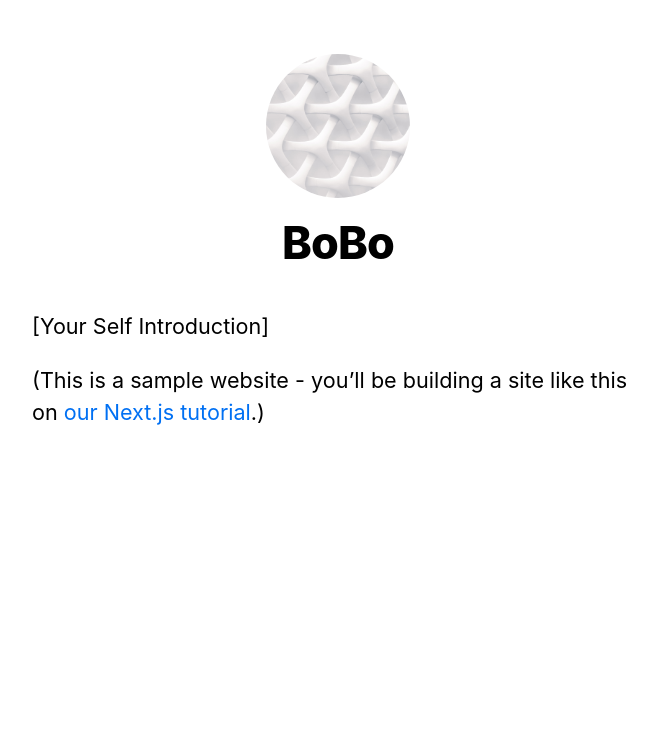
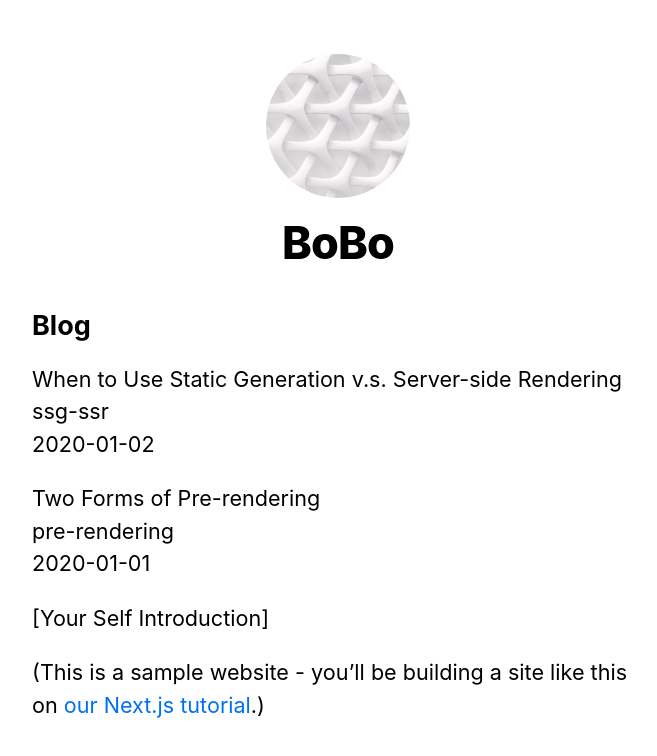
Before and after one commit to 13ruceYu/nextjs-blog, a Next.js app: page / in a window 1280 px wide. Shown: the top 756 px of the page, without its empty margins (302-959 px from the left). Built offline with nearby package versions, Linux system fonts and the light colour scheme.

Commit message:
feat: pre-render

```diff
--- /dev/null
+++ b/lib/posts.js
@@ -0,0 +1,35 @@
+import fs from 'fs';
+import path from 'path';
+import matter from 'gray-matter';
+
+const postsDirectory = path.join(process.cwd(), 'posts');
+
+export function getSortedPostsData() {
+  // Get file names under /posts
+  const fileNames = fs.readdirSync(postsDirectory);
+  const allPostsData = fileNames.map((fileName) => {
+    // Remove ".md" from file name to get id
+    const id = fileName.replace(/\.md$/, '');
+
+    // Read markdown file as string
+    const fullPath = path.join(postsDirectory, fileName);
+    const fileContents = fs.readFileSync(fullPath, 'utf8');
+
+    // Use gray-matter to parse the post metadata section
+    const matterResult = matter(fileContents);
+
+    // Combine the data with the id
+    return {
+      id,
+      ...matterResult.data,
+    };
+  });
+  // Sort posts by date
+  return allPostsData.sort((a, b) => {
+    if (a.date < b.date) {
+      return 1;
+    } else {
+      return -1;
+    }
+  });
+}
--- a/package.json
+++ b/package.json
@@ -6,6 +6,7 @@
     "start": "next start"
   },
   "dependencies": {
+    "gray-matter": "^4.0.3",
     "next": "latest",
     "react": "18.2.0",
     "react-dom": "18.2.0"
--- a/pages/index.js
+++ b/pages/index.js
@@ -1,14 +1,36 @@
 import Head from 'next/head';
 import Layout, { siteTitle } from '../components/layout';
 import utilStyles from '../styles/utils.module.css';
+import { getSortedPostsData } from '../lib/posts';
 
-export default function Home() {
+export async function getStaticProps() {
+  const allPostsData = getSortedPostsData();
+  return {
+    props: {
+      allPostsData,
+    },
+  };
+}
+
+export default function Home({ allPostsData }) {
   return (
     <Layout home>
       <Head>
         <title>{siteTitle}</title>
       </Head>
-      <section className={utilStyles.headingMd}>
+      <section className={`${utilStyles.headingMd} ${utilStyles.padding1px}`}>
+        <h2 className={utilStyles.headingLg}>Blog</h2>
+        <ul className={utilStyles.list}>
+          {allPostsData.map(({ id, date, title }) => (
+            <li className={utilStyles.listItem} key={id}>
+              {title}
+              <br />
+              {id}
+              <br />
+              {date}
+            </li>
+          ))}
+        </ul>
         <p>[Your Self Introduction]</p>
         <p>
           (This is a sample website - you’ll be building a site like this on{' '}
--- /dev/null
+++ b/posts/pre-rendering.md
@@ -0,0 +1,11 @@
+---
+title: 'Two Forms of Pre-rendering'
+date: '2020-01-01'
+---
+
+Next.js has two forms of pre-rendering: **Static Generation** and **Server-side Rendering**. The difference is in **when** it generates the HTML for a page.
+
+- **Static Generation** is the pre-rendering method that generates the HTML at **build time**. The pre-rendered HTML is then _reused_ on each request.
+- **Server-side Rendering** is the pre-rendering method that generates the HTML on **each request**.
+
+Importantly, Next.js lets you **choose** which pre-rendering form to use for each page. You can create a "hybrid" Next.js app by using Static Generation for most pages and using Server-side Rendering for others.
--- /dev/null
+++ b/posts/ssg-ssr.md
@@ -0,0 +1,19 @@
+---
+title: 'When to Use Static Generation v.s. Server-side Rendering'
+date: '2020-01-02'
+---
+
+We recommend using **Static Generation** (with and without data) whenever possible because your page can be built once and served by CDN, which makes it much faster than having a server render the page on every request.
+
+You can use Static Generation for many types of pages, including:
+
+- Marketing pages
+- Blog posts
+- E-commerce product listings
+- Help and documentation
+
+You should ask yourself: "Can I pre-render this page **ahead** of a user's request?" If the answer is yes, then you should choose Static Generation.
+
+On the other hand, Static Generation is **not** a good idea if you cannot pre-render a page ahead of a user's request. Maybe your page shows frequently updated data, and the page content changes on every request.
+
+In that case, you can use **Server-Side Rendering**. It will be slower, but the pre-rendered page will always be up-to-date. Or you can skip pre-rendering and use client-side JavaScript to populate data.
```
Also changed, not shown: 1 other file (tests, documents, lock files or other folders).
